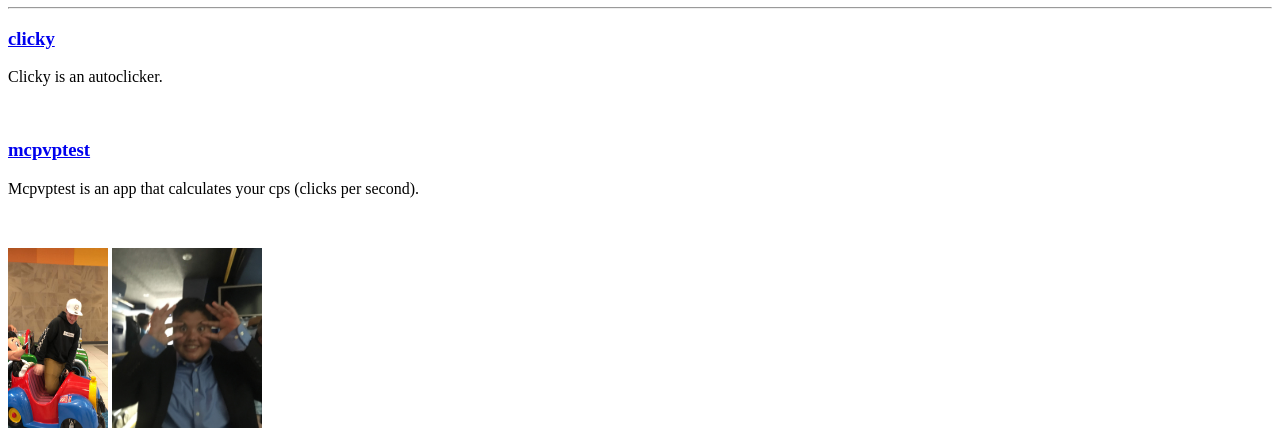
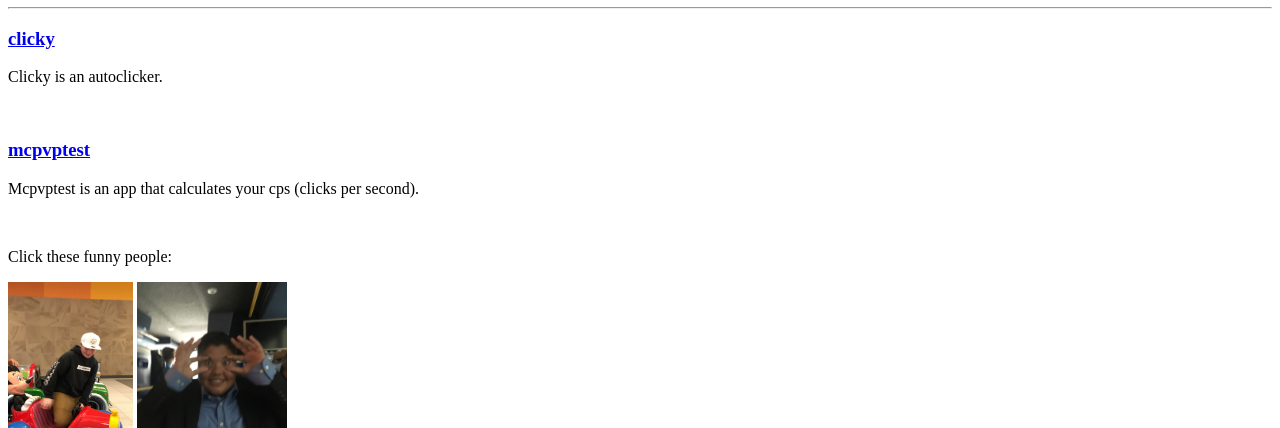
Before and after one commit to tdvalencia/tdvalencia.github.io, a plain HTML site: page index.html in a window 1280 px wide. Shown: the part 73-501 px from the top of the page. Drawn offline with Linux system fonts and the light colour scheme.

Commit message:
Formatting

```diff
--- a/index.html
+++ b/index.html
@@ -1,5 +1,6 @@
 <!DOCTYPE html>
 <html>
+        <meta name="viewport" content="width=device-width, initial-scale=1.0">
         <head>
                 <title>theTonyVal</title>
         </head>
@@ -18,9 +19,10 @@
                 </h3>
                 <p>Mcpvptest is an app that calculates your cps (clicks per second).</p>
                 <br />
+                <p>Click these funny people:</p>
                 <p>
                         <a href="https://www.twitch.tv/spaceunicornlive">
-                                <img src="images/spencer.png" alt="le spencer" width="100" height="200">
+                                <img src="images/spencer.png" alt="le spencer" width="125" height="200">
                         </a>
 
                         <a href="https://www.youtube.com/channel/UCuy--TKB3-O3auaVXCp4FIw">
```
